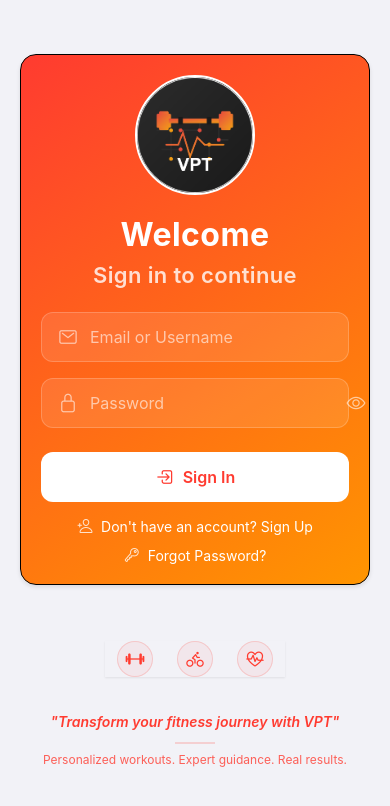
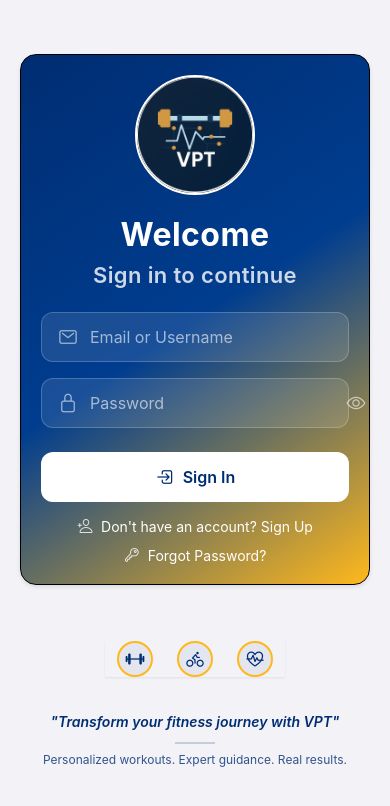
Before and after one commit to ItzRikk/FrontEnd-VPT, a React Native app in the folder VPTApp/: screen /Landing in a window 390 px wide. Shown: the top 806 px of the page. Built offline with nearby package versions, Linux system fonts and the light colour scheme.

Commit message:
updated color scheme

```diff
--- a/VPTApp/src/components/Header.js
+++ b/VPTApp/src/components/Header.js
@@ -6,7 +6,7 @@ import {
   Image,
   TouchableOpacity,
 } from 'react-native';
-import { colors, spacing } from '../styles/sharedStyles';
+import { colors, spacing, iconStyles } from '../styles/sharedStyles';
 import { useNavigation } from '@react-navigation/native';
 import Icon from 'react-native-vector-icons/Ionicons';
 
@@ -21,12 +21,12 @@ const Header = ({ title = 'VPT', showBack = true, showSettings = false }) => {
             style={styles.backButton}
             onPress={() => navigation.goBack()}
           >
-            <Icon name="arrow-back" size={24} color={colors.primary} />
+            <Icon name="arrow-back" size={24} color={colors.primary} style={iconStyles.outlined} />
           </TouchableOpacity>
         )}
         <View style={styles.titleContainer}>
           <Image
-            source={require('../../assets/VPT-logo.png')}
+            source={require('../../assets/VPT-logo-csumb-1.png')}
             style={styles.headerLogo}
             resizeMode="cover"
           />
@@ -37,7 +37,7 @@ const Header = ({ title = 'VPT', showBack = true, showSettings = false }) => {
             style={styles.settingsButton}
             onPress={() => navigation.navigate('Settings')}
           >
-            <Icon name="settings-outline" size={24} color={colors.primary} />
+            <Icon name="settings-outline" size={24} color={colors.primary} style={iconStyles.outlined} />
           </TouchableOpacity>
         )}
       </View>
--- a/VPTApp/src/screens/ForgotPasswordScreen.js
+++ b/VPTApp/src/screens/ForgotPasswordScreen.js
@@ -12,7 +12,7 @@ import {
   Image,
 } from 'react-native';
 import { SafeAreaView } from 'react-native-safe-area-context';
-import { colors, textStyles } from '../styles/sharedStyles';
+import { colors, textStyles, iconContainerStyles } from '../styles/sharedStyles';
 import { LinearGradient } from 'expo-linear-gradient';
 import { BlurView } from 'expo-blur';
 import Icon from 'react-native-vector-icons/Ionicons';
@@ -95,7 +95,7 @@ const ForgotPasswordScreen = ({ navigation }) => {
         >
           <View style={styles.content}>
             <LinearGradient
-              colors={[colors.primary, '#FF9500']}
+              colors={[colors.gradient.start, colors.gradient.middle, colors.gradient.end]}
               start={{ x: 0, y: 0 }}
               end={{ x: 1, y: 1 }}
               style={styles.welcomeCard}
@@ -103,7 +103,7 @@ const ForgotPasswordScreen = ({ navigation }) => {
               <View style={styles.headerContainer}>
                 <View style={styles.logoContainer}>
                   <Image
-                    source={require('../../assets/VPT-logo.png')}
+                    source={require('../../assets/VPT-logo-csumb-1.png')}
                     style={styles.logo}
                     resizeMode="cover"
                   />
@@ -162,13 +162,13 @@ const ForgotPasswordScreen = ({ navigation }) => {
             {/* Decorative Footer */}
             <View style={styles.footerContainer}>
               <View style={styles.footerIconRow}>
-                <View style={styles.footerIconWrapper}>
+                <View style={iconContainerStyles.circularLarge}>
                   <Icon name="barbell-outline" size={24} color={colors.primary} />
                 </View>
-                <View style={styles.footerIconWrapper}>
+                <View style={iconContainerStyles.circularLarge}>
                   <Icon name="bicycle-outline" size={24} color={colors.primary} />
                 </View>
-                <View style={styles.footerIconWrapper}>
+                <View style={iconContainerStyles.circularLarge}>
                   <Icon name="fitness-outline" size={24} color={colors.primary} />
                 </View>
               </View>
@@ -320,17 +320,6 @@ const styles = StyleSheet.create({
     justifyContent: 'center',
     marginBottom: 16,
   },
-  footerIconWrapper: {
-    width: 48,
-    height: 48,
-    borderRadius: 24,
-    backgroundColor: `${colors.primary}10`,
-    justifyContent: 'center',
-    alignItems: 'center',
-    marginHorizontal: 8,
-    borderWidth: 1,
-    borderColor: `${colors.primary}30`,
-  },
   motivationContainer: {
     alignItems: 'center',
     paddingHorizontal: 32,
--- a/VPTApp/src/screens/LandingScreen.js
+++ b/VPTApp/src/screens/LandingScreen.js
@@ -12,7 +12,7 @@ import {
   ScrollView,
 } from 'react-native';
 import { SafeAreaView } from 'react-native-safe-area-context';
-import { colors, textStyles, buttonStyles, inputStyles, layoutStyles } from '../styles/sharedStyles';
+import { colors, textStyles, buttonStyles, inputStyles, layoutStyles, iconStyles, iconContainerStyles } from '../styles/sharedStyles';
 import { supabase } from '../api/supabaseClient';
 import { LinearGradient } from 'expo-linear-gradient';
 import { BlurView } from 'expo-blur';
@@ -296,7 +296,7 @@ const LandingScreen = ({ navigation }) => {
         >
           <View style={styles.content}>
             <LinearGradient
-              colors={[colors.primary, '#FF9500']}
+              colors={[colors.gradient.start, colors.gradient.middle, colors.gradient.end]}
               start={{ x: 0, y: 0 }}
               end={{ x: 1, y: 1 }}
               style={styles.welcomeCard}
@@ -304,7 +304,7 @@ const LandingScreen = ({ navigation }) => {
               <View style={styles.headerContainer}>
                 <View style={styles.logoContainer}>
                   <Image
-                    source={require('../../assets/VPT-logo.png')}
+                    source={require('../../assets/VPT-logo-csumb-1.png')}
                     style={styles.logo}
                     resizeMode="cover"
                   />
@@ -434,13 +434,13 @@ const LandingScreen = ({ navigation }) => {
             {isLogin ? (
               <View style={styles.footerContainer}>
                 <View style={styles.footerIconRow}>
-                  <View style={styles.footerIconWrapper}>
+                  <View style={iconContainerStyles.circular}>
                     <Icon name="barbell-outline" size={20} color={colors.primary} />
                   </View>
-                  <View style={styles.footerIconWrapper}>
+                  <View style={iconContainerStyles.circular}>
                     <Icon name="bicycle-outline" size={20} color={colors.primary} />
                   </View>
-                  <View style={styles.footerIconWrapper}>
+                  <View style={iconContainerStyles.circular}>
                     <Icon name="fitness-outline" size={20} color={colors.primary} />
                   </View>
                 </View>
@@ -457,13 +457,13 @@ const LandingScreen = ({ navigation }) => {
             ) : (
               <View style={styles.footerContainer}>
                 <View style={styles.footerIconRow}>
-                  <View style={styles.footerIconWrapper}>
+                  <View style={iconContainerStyles.circular}>
                     <Icon name="barbell-outline" size={20} color={colors.primary} />
                   </View>
-                  <View style={styles.footerIconWrapper}>
+                  <View style={iconContainerStyles.circular}>
                     <Icon name="bicycle-outline" size={20} color={colors.primary} />
                   </View>
-                  <View style={styles.footerIconWrapper}>
+                  <View style={iconContainerStyles.circular}>
                     <Icon name="fitness-outline" size={20} color={colors.primary} />
                   </View>
                 </View>
@@ -632,17 +632,6 @@ const styles = StyleSheet.create({
     shadowRadius: 2,
     elevation: 2,
   },
-  footerIconWrapper: {
-    width: 36,
-    height: 36,
-    borderRadius: 18,
-    backgroundColor: `${colors.primary}10`,
-    justifyContent: 'center',
-    alignItems: 'center',
-    marginHorizontal: 12,
-    borderWidth: 1,
-    borderColor: `${colors.primary}30`,
-  },
   termsText: {
     color: colors.card,
     fontSize: 14,
--- a/VPTApp/src/styles/sharedStyles.js
+++ b/VPTApp/src/styles/sharedStyles.js
@@ -3,8 +3,8 @@ import { LinearGradient } from 'expo-linear-gradient';
 import { BlurView } from 'expo-blur';
 
 export const colors = {
-  primary: '#FF3B30',
-  secondary: '#007AFF',
+  primary: '#002D72',
+  secondary: '#FFB81C',
   background: '#F2F2F7',
   card: '#FFFFFF',
   text: '#000000',
@@ -13,8 +13,9 @@ export const colors = {
   success: '#34C759',
   overlay: 'rgba(0, 0, 0, 0.5)',
   gradient: {
-    start: '#FF3B30',
-    end: '#FF9500',
+    start: '#002D72',
+    middle: '#003D8F',
+    end: '#FFB81C',
   }
 };
 
@@ -28,9 +29,9 @@ export const spacing = {
 };
 
 export const gradients = {
-  primary: ['#007AFF', '#5856D6'],
+  primary: ['#002D72', '#003D8F', '#FFB81C'],
   success: ['#34C759', '#30D158'],
-  warning: ['#FF9500', '#FF9F0A'],
+  warning: ['#003D8F', '#FFB81C'],
   error: ['#FF3B30', '#FF453A'],
 };
 
@@ -209,3 +210,41 @@ export const BlurCard = ({ style, children }) => {
     </BlurView>
   );
 };
+
+export const iconStyles = StyleSheet.create({
+  outlined: {
+    textShadowColor: colors.secondary,
+    textShadowOffset: { width: -1, height: 1 },
+    textShadowRadius: 1,
+  },
+  outlinedLarge: {
+    textShadowColor: colors.secondary,
+    textShadowOffset: { width: -2, height: 2 },
+    textShadowRadius: 2,
+  }
+});
+
+export const iconContainerStyles = StyleSheet.create({
+  circular: {
+    width: 36,
+    height: 36,
+    borderRadius: 18,
+    backgroundColor: `${colors.primary}10`,
+    justifyContent: 'center',
+    alignItems: 'center',
+    marginHorizontal: 12,
+    borderWidth: 2,
+    borderColor: colors.secondary,
+  },
+  circularLarge: {
+    width: 48,
+    height: 48,
+    borderRadius: 24,
+    backgroundColor: `${colors.primary}10`,
+    justifyContent: 'center',
+    alignItems: 'center',
+    marginHorizontal: 12,
+    borderWidth: 2,
+    borderColor: colors.secondary,
+  }
+});
```
